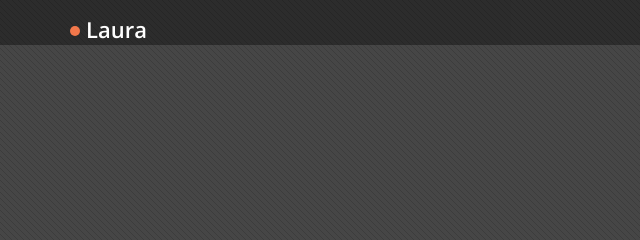
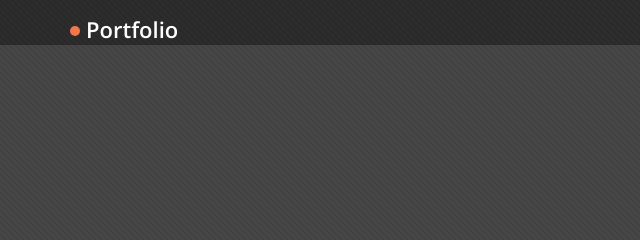
Before and after one commit to Laurabtsb/Laurabtsb.github.io, a plain HTML site: page Página Web/index.html in a window 1280 px wide. Shown: the top 240 px of the page, 0-640 px from the left. Drawn offline with nearby package versions, Linux system fonts and the light colour scheme; placeholder pictures from the web are drawn by us.

Commit message:
Update index.html

```diff
--- a/Página Web/index.html
+++ b/Página Web/index.html
@@ -84,7 +84,7 @@
 					<div class="col-md-2 col-sm-12 col-xs-12">
 						<!-- Logo -->
 						<div class="logo">
-							<a href="index.html">Laura</a>
+							<a href="index.html">Portfolio</a>
 						</div>
 						<!--/ End Logo -->
 						<div class="mobile-nav"></div>
```
